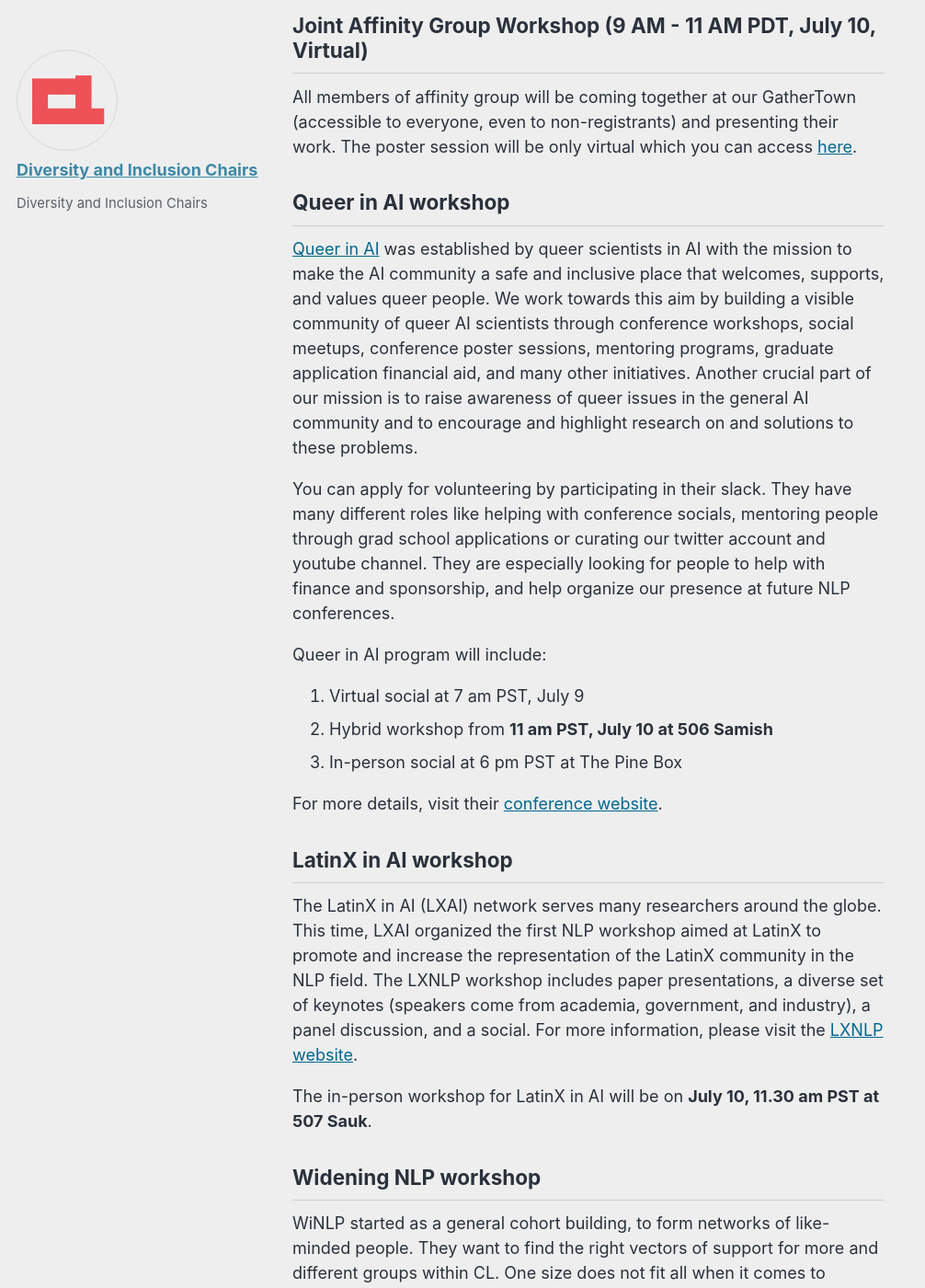
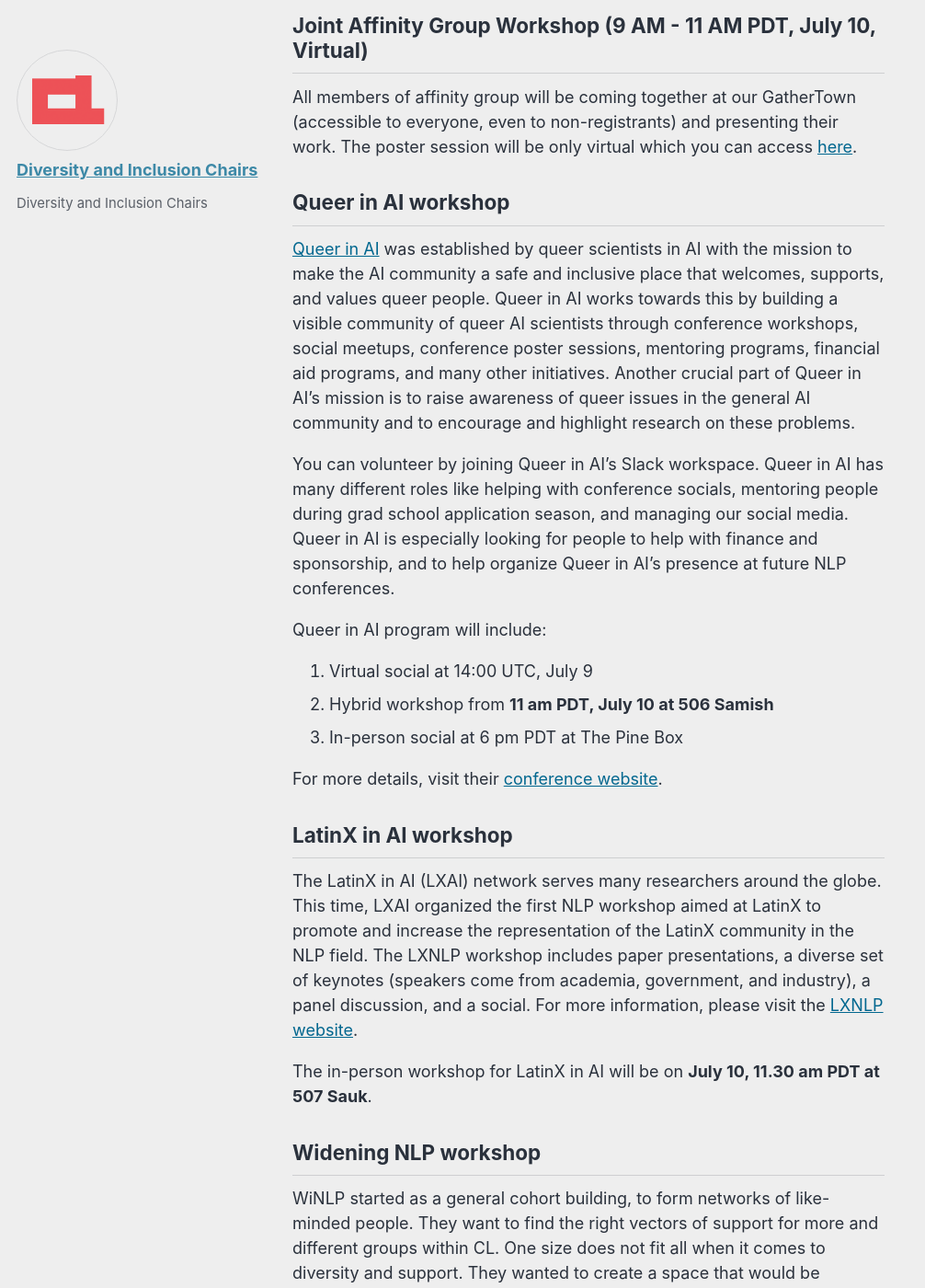
Before and after one commit to naacl-org/naacl-2022-website, a Jekyll site: the page built from _posts/2022-07-06-affinity-workshops-welcome.md, in a window 1280 px wide and 1400 px high, scrolled down 1193 px. Shown: the whole window at 92% size, without its empty margins (0-1006 px from the left). Built offline with Jekyll 4.4.1, drawn with Linux system fonts in a browser that asks for light colours; cached includes are drawn as plain includes; comment, search, counter and statistics services are not loaded.

Commit message:
Edited Queer in AI information

```diff
--- a/_posts/2022-07-06-affinity-workshops-welcome.md
+++ b/_posts/2022-07-06-affinity-workshops-welcome.md
@@ -33,14 +33,14 @@ All members of affinity group will be coming together at our GatherTown (accessi
 
 ## Queer in AI workshop
 
-[Queer in AI](https://www.queerinai.com/) was established by queer scientists in AI with the mission to make the AI community a safe and inclusive place that welcomes, supports, and values queer people. We work towards this aim by building a visible community of queer AI scientists through conference workshops, social meetups, conference poster sessions, mentoring programs, graduate application financial aid, and many other initiatives. Another crucial part of our mission is to raise awareness of queer issues in the general AI community and to encourage and highlight research on and solutions to these problems.
+[Queer in AI](https://www.queerinai.com/) was established by queer scientists in AI with the mission to make the AI community a safe and inclusive place that welcomes, supports, and values queer people. Queer in AI works towards this by building a visible community of queer AI scientists through conference workshops, social meetups, conference poster sessions, mentoring programs, financial aid programs, and many other initiatives. Another crucial part of Queer in AI's mission is to raise awareness of queer issues in the general AI community and to encourage and highlight research on these problems.
 
-You can apply for volunteering by participating in their slack. They have many different roles like helping with conference socials, mentoring people through grad school applications or curating our twitter account and youtube channel. They are especially looking for people to help with finance and sponsorship, and help organize our presence at future NLP conferences.
+You can volunteer by joining Queer in AI's Slack workspace. Queer in AI has many different roles like helping with conference socials, mentoring people during grad school application season, and managing our social media. Queer in AI is especially looking for people to help with finance and sponsorship, and to help organize Queer in AI's presence at future NLP conferences.
 
 Queer in AI program will include:
-1. Virtual social at 7 am PST, July 9
-2. Hybrid workshop from **11 am PST, July 10 at 506 Samish**
-3. In-person social at 6 pm PST at The Pine Box
+1. Virtual social at 14:00 UTC, July 9
+2. Hybrid workshop from **11 am PDT, July 10 at 506 Samish**
+3. In-person social at 6 pm PDT at The Pine Box
 
 For more details, visit their [conference website](https://www.queerinai.com/naacl).
 
@@ -48,7 +48,7 @@ For more details, visit their [conference website](https://www.queerinai.com/naa
 
 The LatinX in AI (LXAI) network serves many researchers around the globe. This time, LXAI organized the first NLP workshop aimed at LatinX to promote and increase the representation of the LatinX community in the NLP field. The LXNLP workshop includes paper presentations, a diverse set of keynotes (speakers come from academia, government, and industry), a panel discussion, and a social. For more information, please visit the [LXNLP website](latinxinai.org/naacl-2022).
 
-The in-person workshop for LatinX in AI will be on **July 10, 11.30 am PST at 507 Sauk**.
+The in-person workshop for LatinX in AI will be on **July 10, 11.30 am PDT at 507 Sauk**.
 
 ## Widening NLP workshop
 
```
